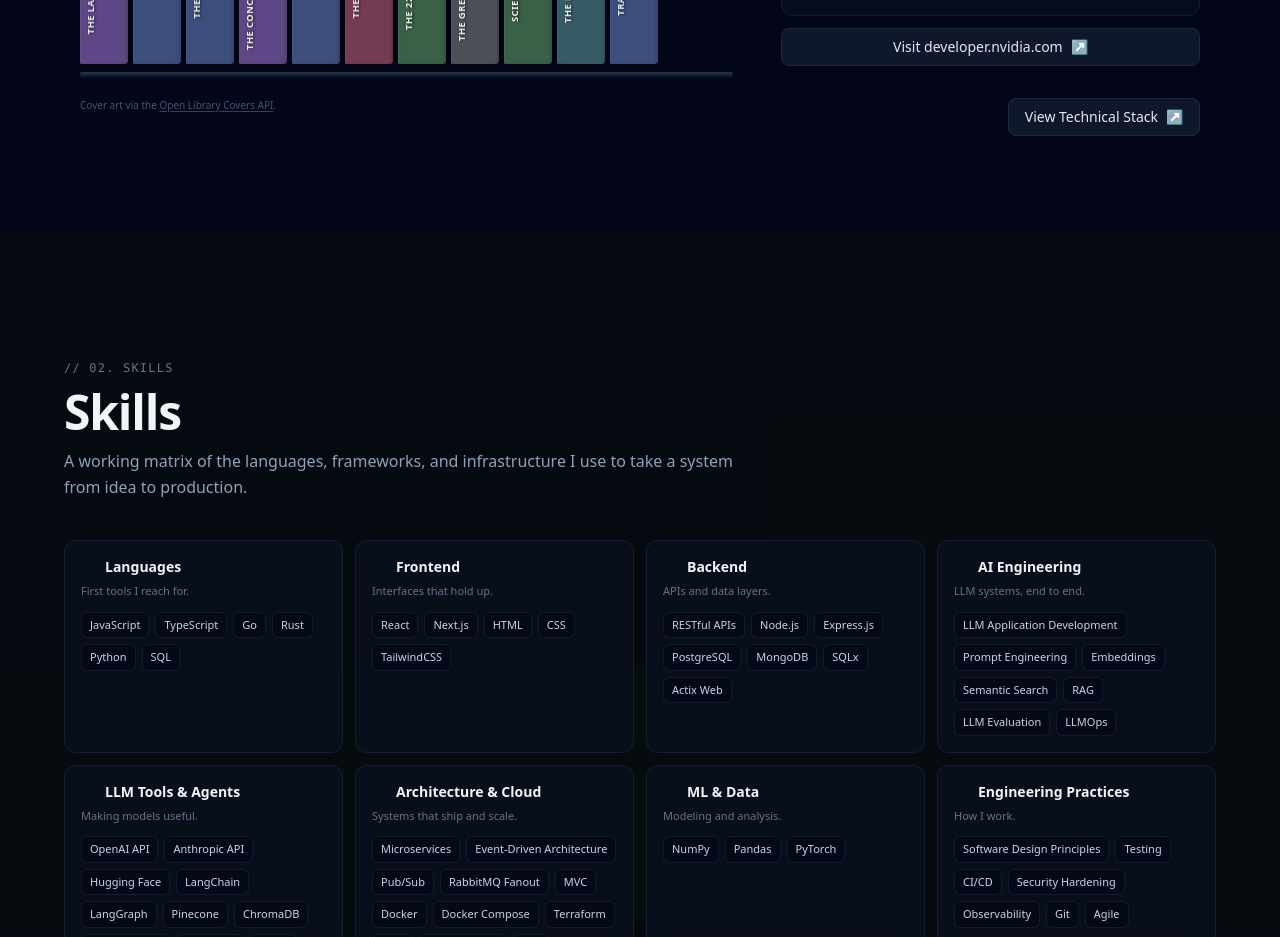
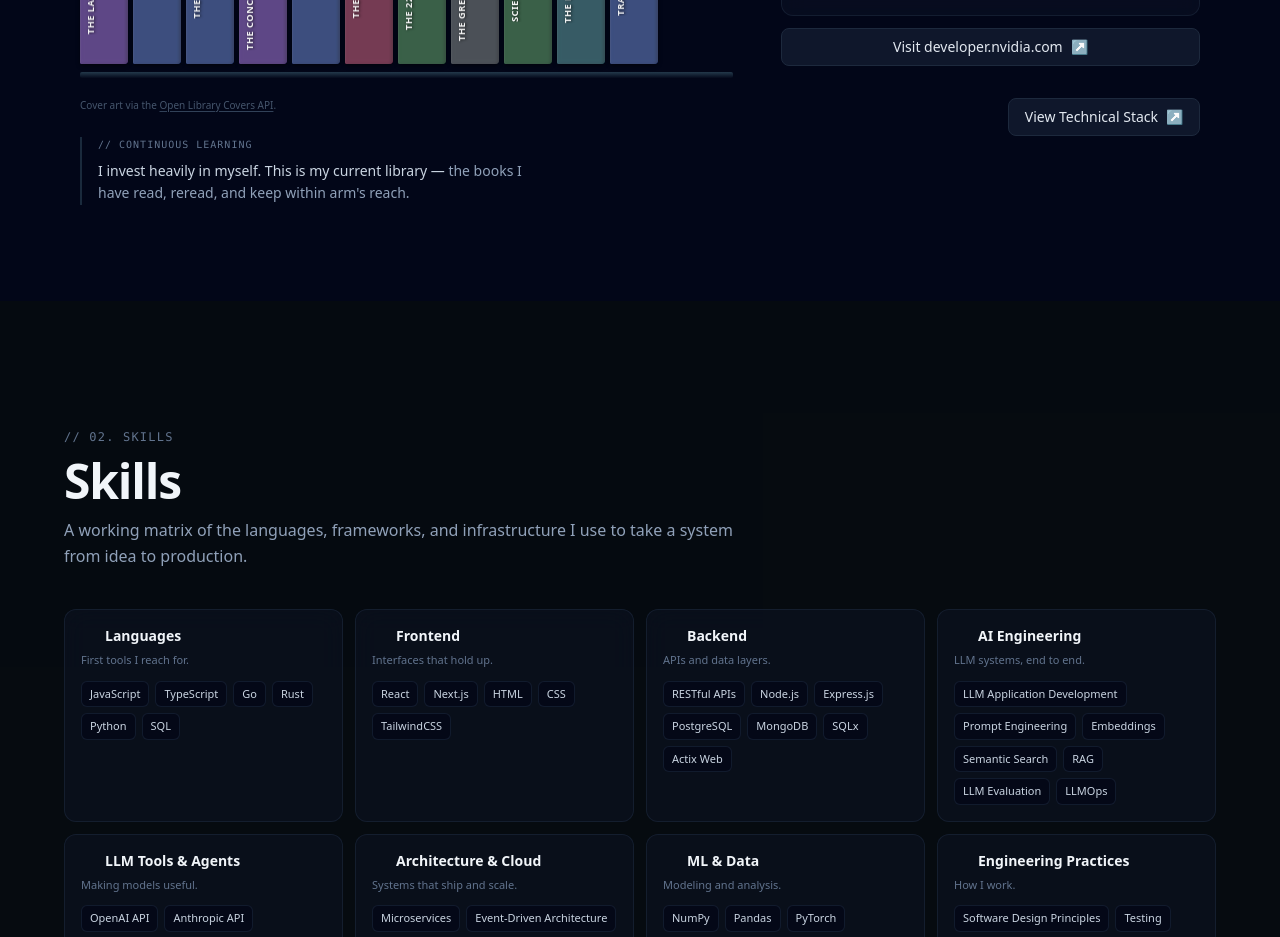
Before and after one commit to Frankuccino/portfolio, a Next.js app: page / in a window 1280 px wide. Shown: the part 1620-2557 px from the top of the page. Built offline with nearby package versions, Linux system fonts and the light colour scheme; grey boxes are pictures that could not be loaded; some icons are missing.

Commit message:
feat(about): add a statement below the library
Balance the left column with a short note on why the library matters, set as a blockquote with the section's accent border. Constrain the measure to max-w-md so the wrap stays even, and lift the secondary line to slate-400 for AA contrast.

```diff
--- a/app/components/About.tsx
+++ b/app/components/About.tsx
@@ -16,6 +16,18 @@ export default function About() {
         {/* Left — the library */}
         <div className="lg:col-span-3 order-2 lg:order-1">
           <VirtualLibrary />
+
+          <div className="mt-6 max-w-md border-l-2 border-[#3e6274]/40 pl-4">
+            <p className="text-[10px] font-mono uppercase tracking-widest text-slate-500">
+              {"// Continuous Learning"}
+            </p>
+            <p className="mt-2 text-sm text-slate-300 leading-relaxed">
+              I invest heavily in myself. This is my current library —{" "}
+              <span className="text-slate-400">
+                the books I have read, reread, and keep within arm&apos;s reach.
+              </span>
+            </p>
+          </div>
         </div>
 
         {/* Right — about text and the developer pass */}
```
